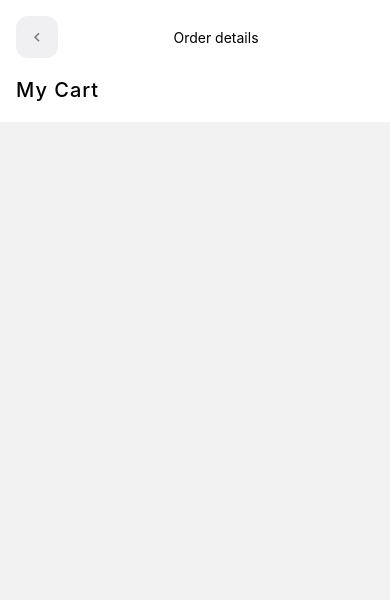
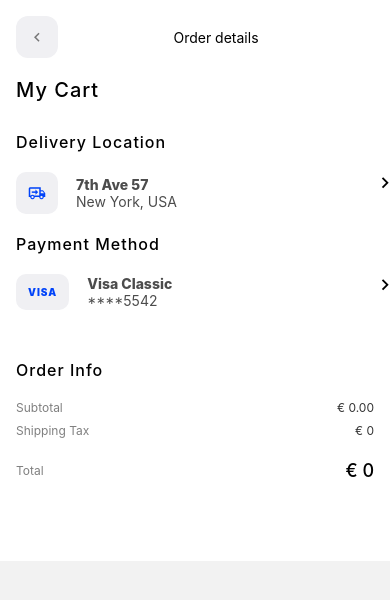
Before and after one commit to edubskiy/react_native_shop_app, a React Native app: screen /Cart in a window 390 px wide. Shown: the top 600 px of the page. Built offline with nearby package versions, Linux system fonts and the light colour scheme.

Commit message:
Added order info

```diff
--- a/app/screens/cart/cart.component.tsx
+++ b/app/screens/cart/cart.component.tsx
@@ -253,6 +253,244 @@ export const Cart = ({ navigation }: Props) => {
           <View style={{ marginHorizontal: 16 }}>
             {cartItems.length ? cartItems.map(renderCartItems) : null}
           </View>
+          <View>
+            <View
+              style={{
+                paddingHorizontal: 16,
+                marginVertical: 10,
+              }}
+            >
+              <Text
+                style={{
+                  fontSize: 16,
+                  color: COLORS.black,
+                  fontWeight: '500',
+                  letterSpacing: 1,
+                  marginBottom: 20,
+                }}
+              >
+                Delivery Location
+              </Text>
+              <View
+                style={{
+                  flexDirection: 'row',
+                  justifyContent: 'space-around',
+                }}
+              >
+                <View
+                  style={{
+                    flexDirection: 'row',
+                    width: '100%',
+                    alignItems: 'center',
+                  }}
+                >
+                  <View
+                    style={{
+                      backgroundColor: COLORS.backgroundLight,
+                      justifyContent: 'center',
+                      alignItems: 'center',
+                      padding: 12,
+                      borderRadius: 10,
+                      marginRight: 18,
+                    }}
+                  >
+                    <MaterialCommunityIcons
+                      name="truck-delivery-outline"
+                      style={{
+                        fontSize: 18,
+                        color: COLORS.blue,
+                      }}
+                    />
+                  </View>
+                  <View style={{ opacity: 0.7 }}>
+                    <Text style={{ fontWeight: '800', fontSize: 14 }}>
+                      7th Ave 57
+                    </Text>
+                    <Text>New York, USA</Text>
+                  </View>
+                </View>
+                <View>
+                  <MaterialCommunityIcons
+                    name="chevron-right"
+                    style={{ fontSize: 22, color: COLORS.black }}
+                  />
+                </View>
+              </View>
+            </View>
+            <View
+              style={{
+                paddingHorizontal: 16,
+                marginVertical: 10,
+              }}
+            >
+              <Text
+                style={{
+                  fontSize: 16,
+                  color: COLORS.black,
+                  fontWeight: '500',
+                  letterSpacing: 1,
+                  marginBottom: 20,
+                }}
+              >
+                Payment Method
+              </Text>
+              <View
+                style={{
+                  flexDirection: 'row',
+                  justifyContent: 'space-around',
+                }}
+              >
+                <View
+                  style={{
+                    flexDirection: 'row',
+                    width: '100%',
+                    alignItems: 'center',
+                  }}
+                >
+                  <View
+                    style={{
+                      backgroundColor: COLORS.backgroundLight,
+                      justifyContent: 'center',
+                      alignItems: 'center',
+                      padding: 12,
+                      borderRadius: 10,
+                      marginRight: 18,
+                    }}
+                  >
+                    <Text
+                      style={{
+                        fontSize: 10,
+                        fontWeight: '900',
+                        color: COLORS.blue,
+                        letterSpacing: 1,
+                      }}
+                    >
+                      VISA
+                    </Text>
+                  </View>
+                  <View style={{ opacity: 0.7 }}>
+                    <Text style={{ fontWeight: '800', fontSize: 14 }}>
+                      Visa Classic
+                    </Text>
+                    <Text>****5542</Text>
+                  </View>
+                </View>
+                <View>
+                  <MaterialCommunityIcons
+                    name="chevron-right"
+                    style={{ fontSize: 22, color: COLORS.black }}
+                  />
+                </View>
+              </View>
+            </View>
+            <View
+              style={{
+                paddingHorizontal: 16,
+                marginTop: 40,
+                marginBottom: 80,
+              }}
+            >
+              <Text
+                style={{
+                  fontSize: 16,
+                  color: COLORS.black,
+                  fontWeight: '500',
+                  letterSpacing: 1,
+                  marginBottom: 20,
+                }}
+              >
+                Order Info
+              </Text>
+              <View
+                style={{
+                  flexDirection: 'row',
+                  alignItems: 'center',
+                  justifyContent: 'space-between',
+                  marginBottom: 8,
+                }}
+              >
+                <Text
+                  style={{
+                    fontSize: 12,
+                    fontWeight: '400',
+                    maxWidth: '80%',
+                    color: COLORS.black,
+                    opacity: 0.5,
+                  }}
+                >
+                  Subtotal
+                </Text>
+                <Text
+                  style={{
+                    fontSize: 12,
+                    fontWeight: '400',
+                    color: COLORS.black,
+                    opacity: 0.8,
+                  }}
+                >
+                  {currencySign} {total}.00
+                </Text>
+              </View>
+              <View
+                style={{
+                  flexDirection: 'row',
+                  alignItems: 'center',
+                  justifyContent: 'space-between',
+                  marginBottom: 22,
+                }}
+              >
+                <Text
+                  style={{
+                    fontSize: 12,
+                    fontWeight: '400',
+                    maxWidth: '80%',
+                    color: COLORS.black,
+                    opacity: 0.5,
+                  }}
+                >
+                  Shipping Tax
+                </Text>
+                <Text
+                  style={{
+                    fontSize: 12,
+                    fontWeight: '400',
+                    color: COLORS.black,
+                    opacity: 0.8,
+                  }}
+                >
+                  {currencySign} {total / 20}
+                </Text>
+              </View>
+              <View
+                style={{
+                  flexDirection: 'row',
+                  alignItems: 'center',
+                  justifyContent: 'space-between',
+                }}
+              >
+                <Text
+                  style={{
+                    fontSize: 12,
+                    fontWeight: '400',
+                    maxWidth: '80%',
+                    color: COLORS.black,
+                    opacity: 0.5,
+                  }}
+                >
+                  Total
+                </Text>
+                <Text
+                  style={{
+                    fontSize: 18,
+                    fontWeight: '500',
+                    color: COLORS.black,
+                  }}
+                >
+                  {currencySign} {total + total / 20}
+                </Text>
+              </View>
+            </View>
+          </View>
         </ScrollView>
       </View>
     </SafeAreaView>
```
